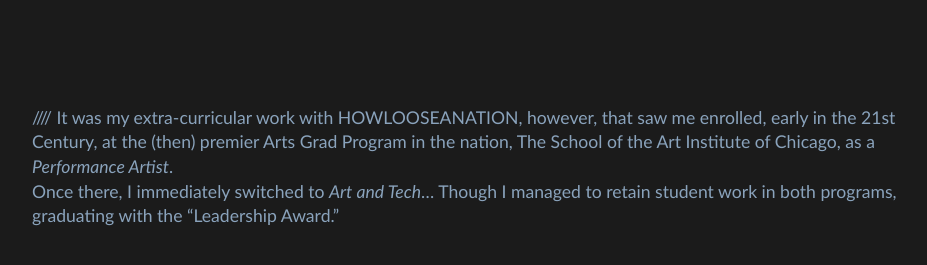
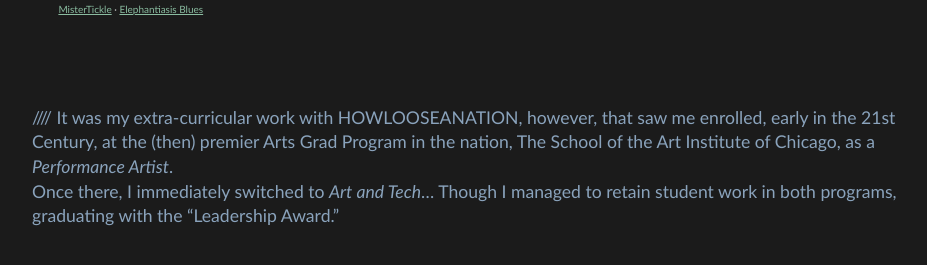
Before and after one commit to Interactimation/portfolio, a Jekyll site: the page built from performing/index.md, in a window 1280 px wide and 900 px high, scrolled down 1237 px, cut to the strip 619-884 px from the top of the window. Shown: the whole strip, without its empty margins (158-1085 px from the left). Built offline with Jekyll 4.4.1, drawn with Linux system fonts in a browser that asks for light colours.

Commit message:
replace meta

```diff
--- a/performing/index.md
+++ b/performing/index.md
@@ -87,6 +87,11 @@ Before I get to the <del>[_Great Band of my Life_]()</del>, I should mention som
     allow="autoplay"
     src="https://w.soundcloud.com/player/?url=https%3A//api.soundcloud.com/tracks/soundcloud%253Atracks%253A356949617&color=%23ff5500&auto_play=false&hide_related=false&show_comments=true&show_user=true&show_reposts=false&show_teaser=true&visual=true">
   </iframe>
+
+  <div class="sc-meta">
+    <a href="https://soundcloud.com/mistertickle" target="_blank">MisterTickle</a> ·
+    <a href="https://soundcloud.com/mistertickle/elephantiasis_blues" target="_blank">Elephantiasis Blues</a>
+  </div>
 </div>
 
 In South Korea I fronted Mister Tickle, a _jazzpunk_ trio of professors from England, Ireland and the US. (BEWARE: Sound Cloud deceptively places its "opt out" X deceptively far from the "Sign up!" prompt)
```
